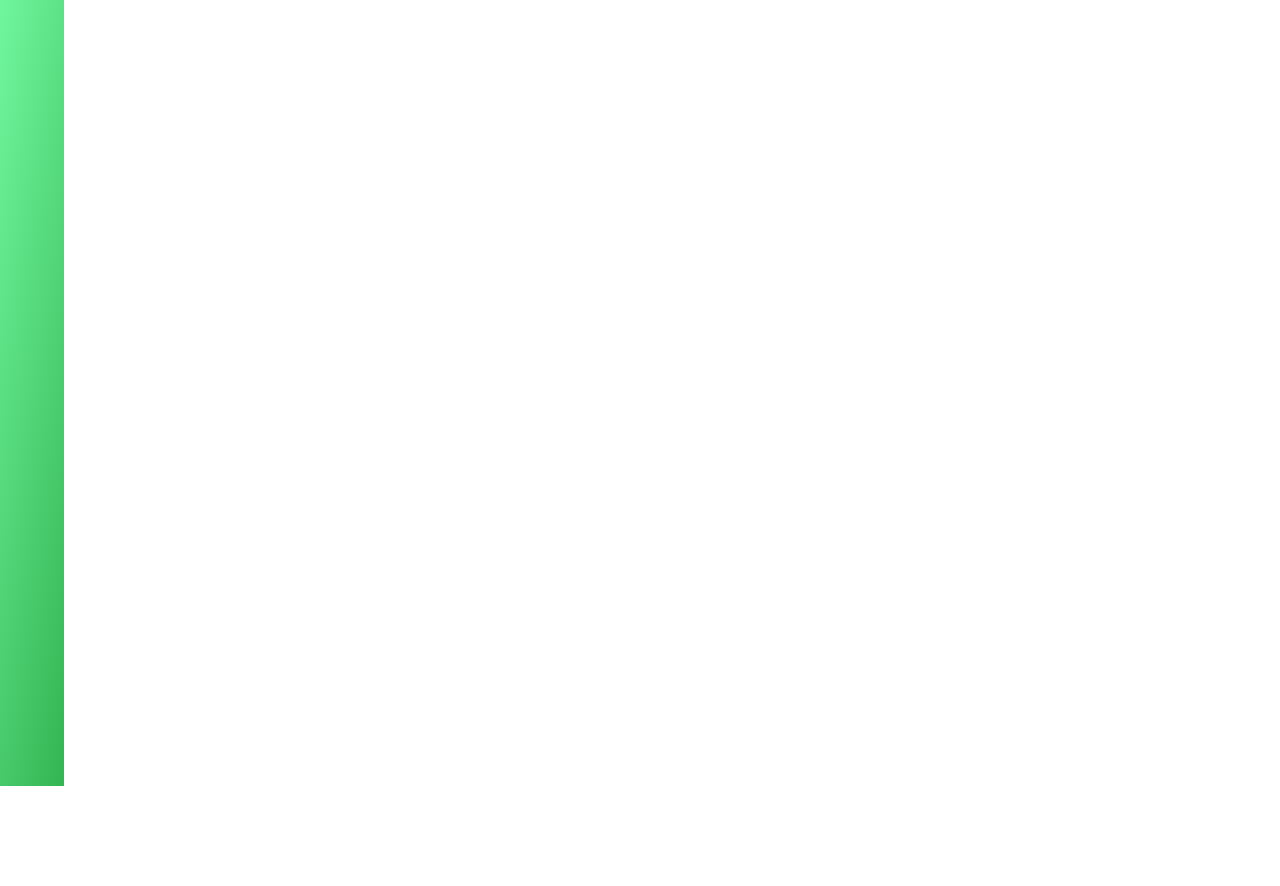
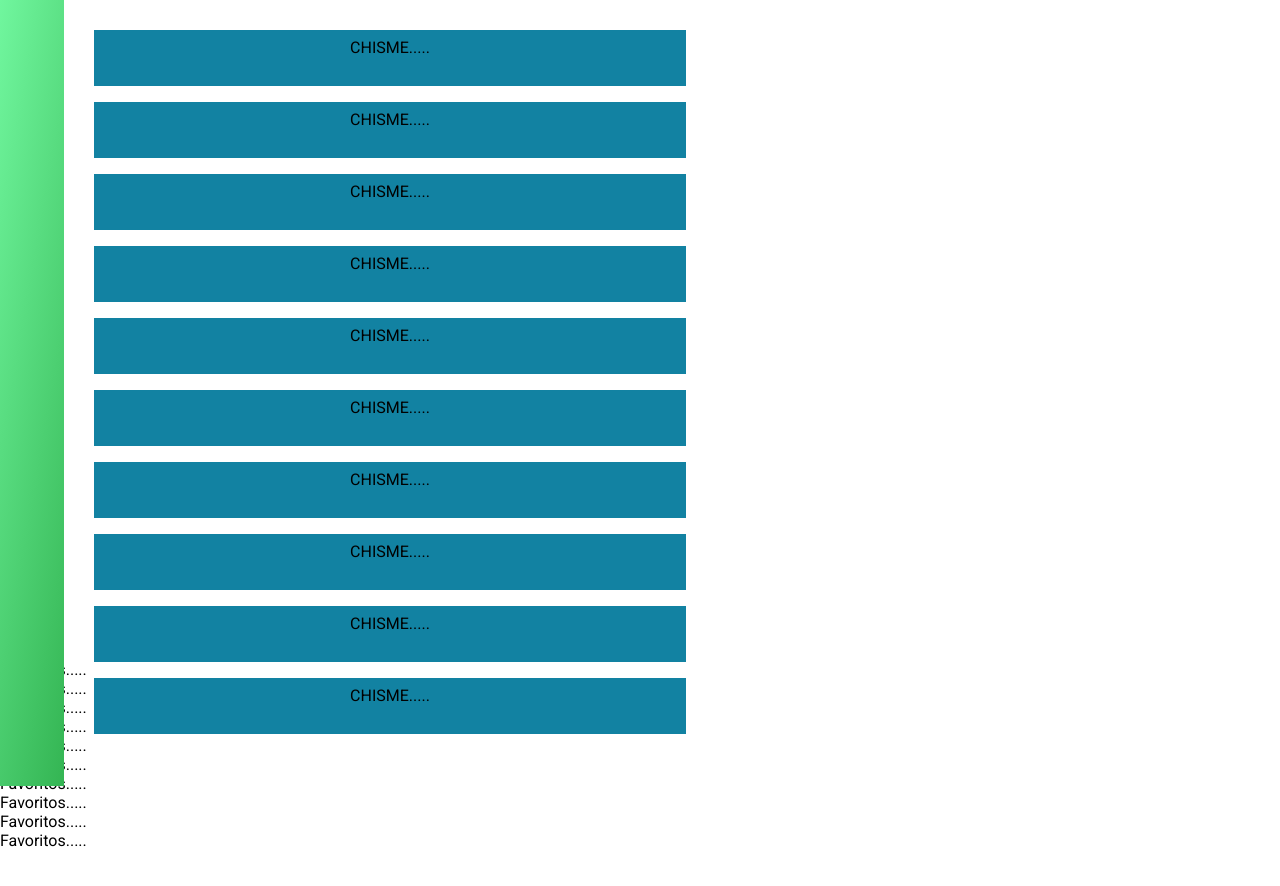
Before and after one commit to Drei109/SinPaltasProject, a website: page dashboard.html in a window 1280 px wide. Shown: the part 76-962 px from the top of the page. Before the commit the page ends 800 px from the top, so only its background shows below. Drawn offline with Linux system fonts and the light colour scheme; some icons are missing; files whose address does not match are found by name.

Commit message:
added section gossips

```diff
--- a/dashboard.html
+++ b/dashboard.html
@@ -40,12 +40,40 @@
                 </a>
             </div>
 
+
             <div class="comunidades__items">
                 <a class="comunidades__link" href="#">
-                    <span class="comunidades__icon icon-settings-2"></span>
+                    <span class="comunidades__icon icon-menu"></span>
                 </a>
             </div>
+
         </div>
+    </section>
+
+    <section class="gossips">
+        <article class="gossip__item">CHISME.....</article>
+        <article class="gossip__item">CHISME.....</article>
+        <article class="gossip__item">CHISME.....</article>
+        <article class="gossip__item">CHISME.....</article>
+        <article class="gossip__item">CHISME.....</article>
+        <article class="gossip__item">CHISME.....</article>
+        <article class="gossip__item">CHISME.....</article>
+        <article class="gossip__item">CHISME.....</article>
+        <article class="gossip__item">CHISME.....</article>
+        <article class="gossip__item">CHISME.....</article>
+    </section>
+
+    <section class="favorites">
+        <article class="gossip__item2">Favoritos.....</article>
+        <article class="gossip__item2">Favoritos.....</article>
+        <article class="gossip__item2">Favoritos.....</article>
+        <article class="gossip__item2">Favoritos.....</article>
+        <article class="gossip__item2">Favoritos.....</article>
+        <article class="gossip__item2">Favoritos.....</article>
+        <article class="gossip__item2">Favoritos.....</article>
+        <article class="gossip__item2">Favoritos.....</article>
+        <article class="gossip__item2">Favoritos.....</article>
+        <article class="gossip__item2">Favoritos.....</article>
     </section>
 
 </body>
--- /dev/null
+++ b/scss/components/_gossips.scss
@@ -0,0 +1,32 @@
+@import url(_base.scss);
+
+.gossips{
+  display: flex;
+  flex-direction: column;
+  width: 100%;
+  height: auto;
+  padding-top: 1em;
+  //background: coral;
+  position: relative;
+    z-index: -1;
+    top: 90px;
+    @include desde($pequeño){
+      left: 70px;
+      width: 50%;
+    }
+}
+.gossip__item{
+  background: $color3;
+  width: 92%;
+  margin-left:auto;
+  margin-right:auto;
+
+  height: 40px;
+  text-align: center;
+  padding: .5em;
+  margin-bottom: 1em;
+
+  @include desde($pequeño){
+    width: 90%;
+  }
+}
--- a/scss/main-dashboard.scss
+++ b/scss/main-dashboard.scss
@@ -1,6 +1,6 @@
 @import "components/base";
 @import "components/_dashboard-vertical-menu";
-
+@import "components/_gossips.scss";
 
 body{
   padding-bottom: 50em;
@@ -15,6 +15,7 @@ body{
 }
 .header{
   position: fixed;
+  //z-index: 10;
   top: 0;
   right: 0;
   height: 40px;
@@ -60,6 +61,7 @@ body{
 
 .comunidades{
   position: fixed;
+  //z-index: 30;
   top: 42px;
   height: 40px;
   width: 100%;
```
Also changed, not shown: index.html (+1 -1 lines), css/main-dashboard.css, css/main.css.
